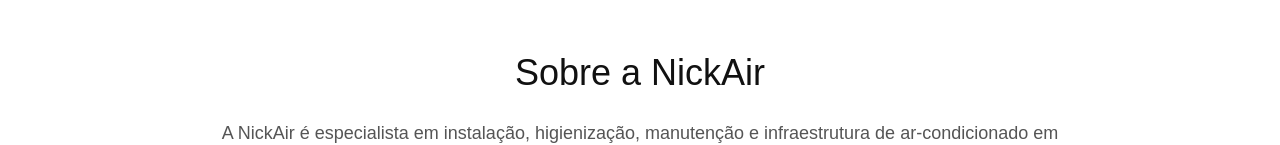
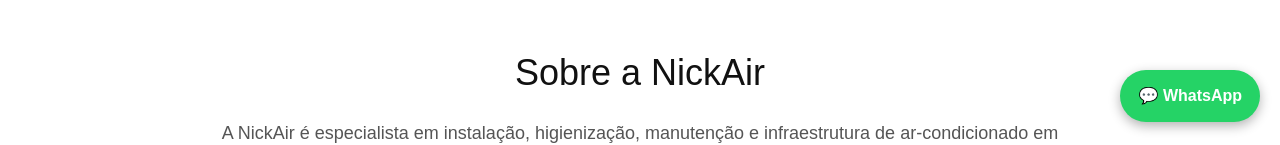
Before and after one commit to erickllalmeida2-dotcom/nick-air-site, a Next.js app: page / in a window 1280 px wide. Shown: the part 658-803 px from the top of the page. Built offline with nearby package versions, Linux system fonts and the light colour scheme.

Commit message:
botao whatsapp flutuante

```diff
--- a/app/page.tsx
+++ b/app/page.tsx
@@ -396,6 +396,29 @@
           </div>
         </div>
       </section>
+<a
+  href="https://wa.me/5515991327654"
+  target="_blank"
+  rel="noreferrer"
+  style={{
+    position: "fixed",
+    bottom: "20px",
+    right: "20px",
+    backgroundColor: "#25D366",
+    color: "#fff",
+    padding: "14px 18px",
+    borderRadius: "50px",
+    textDecoration: "none",
+    fontWeight: "bold",
+    boxShadow: "0 4px 12px rgba(0,0,0,0.3)",
+    zIndex: 9999,
+    display: "flex",
+    alignItems: "center",
+    gap: "8px",
+  }}
+>
+  💬 WhatsApp
+</a>
     </main>
   );
 }
```
